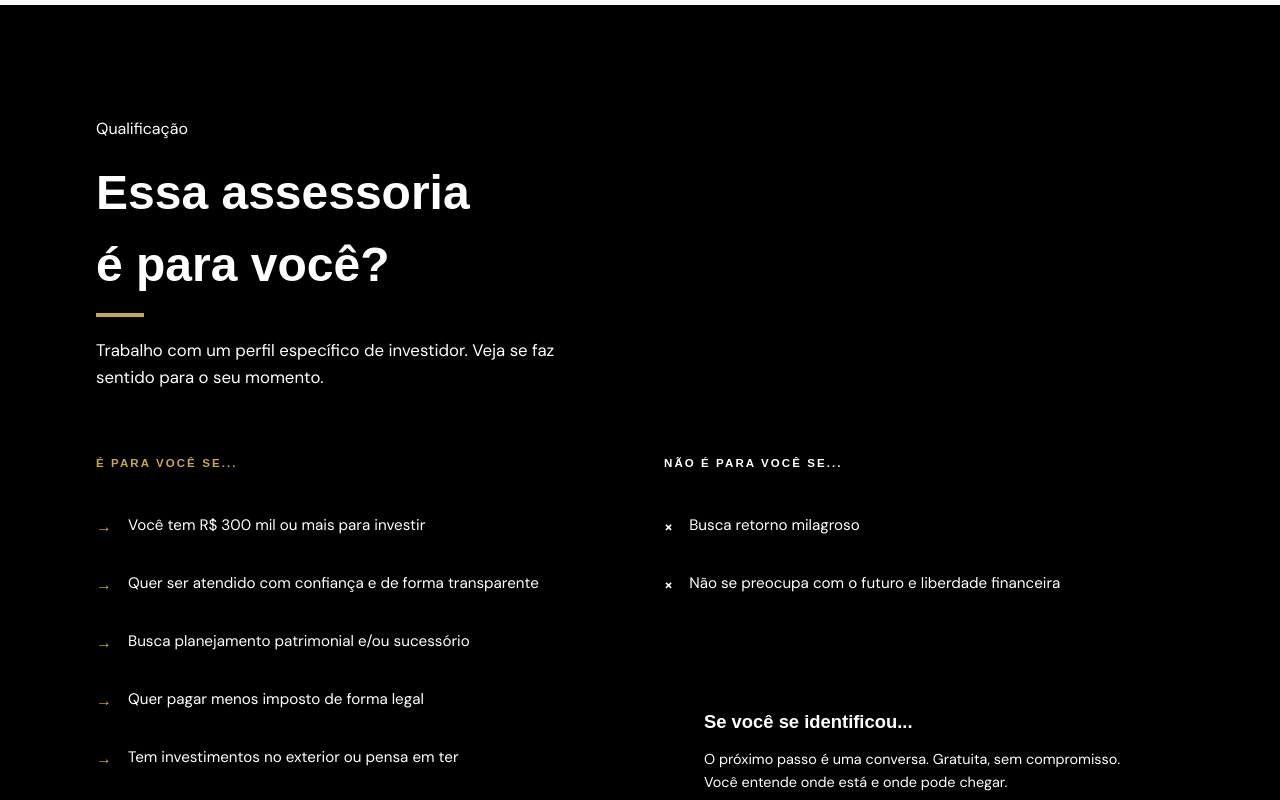
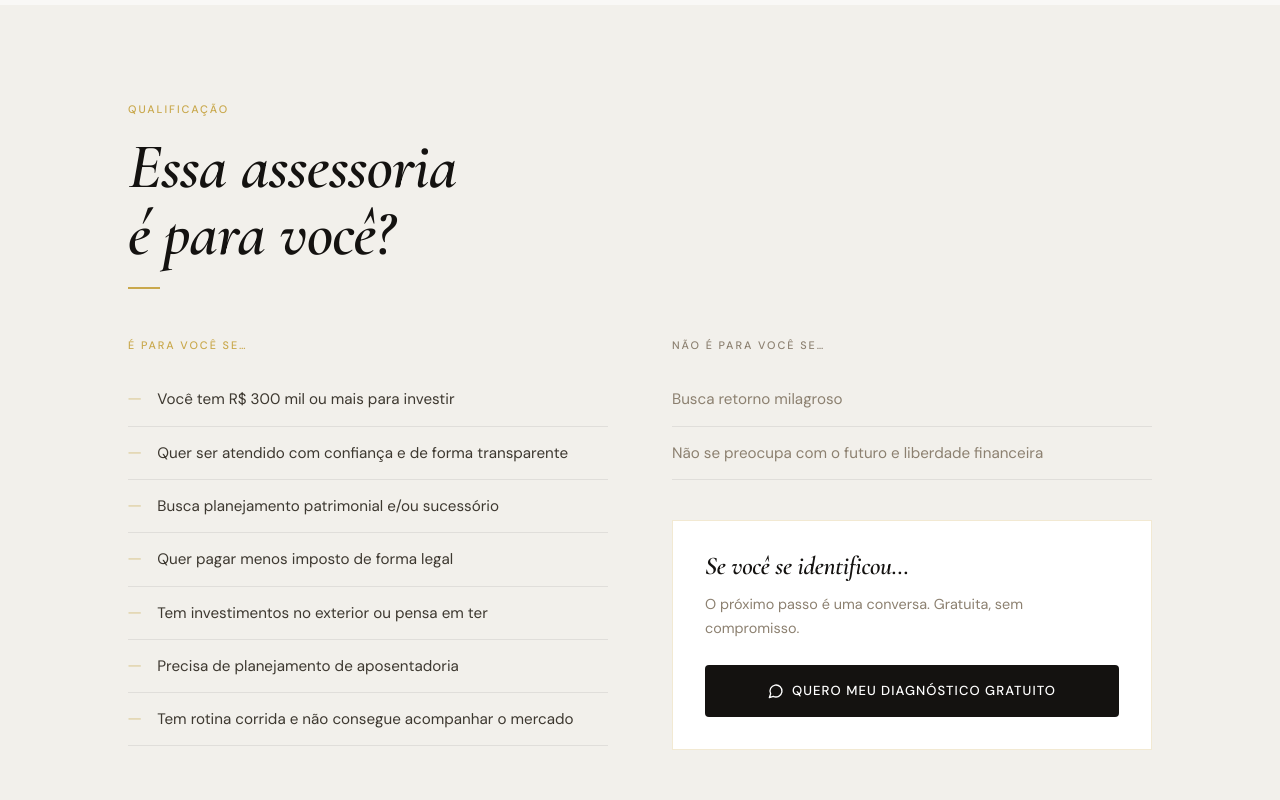
Before and after one commit to theolimaa/lp, a React (Vite) app: page / in a window 1280 px wide. Shown: the part 2480-3280 px from the top of the page. Built offline with nearby package versions, Linux system fonts and the light colour scheme.

Commit message:
Update ForWhomSection.jsx

```diff
--- a/src/components/ForWhomSection.jsx
+++ b/src/components/ForWhomSection.jsx
@@ -19,114 +19,69 @@ const notForYou = [
 
 const ForWhomSection = () => {
   const ref = React.useRef(null);
-  const inView = useInView(ref, { once: true, margin: '-80px' });
+  const inView = useInView(ref, { once: true, margin: '-60px' });
 
   const handleWhatsApp = () => {
-    const message = encodeURIComponent('Olá, Theo. Gostaria de agendar um diagnóstico de eficiência patrimonial.');
-    window.open(`https://api.whatsapp.com/message/UZZHBP7KOC5AJ1?text=${message}`, '_blank');
+    const msg = encodeURIComponent('Olá, Theo. Gostaria de agendar um diagnóstico de eficiência patrimonial.');
+    window.open(`https://api.whatsapp.com/message/UZZHBP7KOC5AJ1?text=${msg}`, '_blank');
   };
 
   return (
-    <section
-      ref={ref}
-      className="py-20 lg:py-28 px-6"
-      style={{ background: 'linear-gradient(to bottom, var(--bg-dark) 0%, var(--bg-light) 140px)' }}
-    >
-      <div className="container mx-auto max-w-6xl">
-
-        {/* Header */}
-        <motion.div
-          initial={{ opacity: 0, y: 24 }}
-          animate={inView ? { opacity: 1, y: 0 } : {}}
-          transition={{ duration: 0.6, ease: [0.22, 1, 0.36, 1] }}
-          className="mb-14 lg:mb-16"
-        >
-          <p className="eyebrow mb-4">Qualificação</p>
-          <h2 style={{ fontFamily: "'Montserrat', sans-serif", fontWeight: 800, fontSize: 'clamp(2rem, 4vw, 3rem)', color: 'var(--text-on-light)', marginBottom: '0.75rem' }}>
+    <section ref={ref} className="px-5 lg:px-16 py-16 lg:py-24" style={{ backgroundColor: 'var(--paper-2)' }}>
+      <div className="max-w-5xl mx-auto">
+        <motion.div initial={{ opacity: 0, y: 20 }} animate={inView ? { opacity: 1, y: 0 } : {}} transition={{ duration: 0.6 }} className="mb-12">
+          <p className="label mb-4">Qualificação</p>
+          <h2 className="display" style={{ fontSize: 'clamp(2.4rem, 8vw, 4rem)' }}>
             Essa assessoria<br />é para você?
           </h2>
-          <span className="block w-12 h-1" style={{ backgroundColor: 'var(--gold)' }} />
-          <p className="mt-5 max-w-lg leading-relaxed" style={{ color: 'var(--text-muted-light)', fontSize: 'clamp(0.95rem, 2vw, 1.05rem)' }}>
-            Trabalho com um perfil específico de investidor. Veja se faz sentido para o seu momento.
-          </p>
+          <span className="gold-rule mt-5 block" />
         </motion.div>
 
-        <div className="grid lg:grid-cols-2 gap-8 lg:gap-12">
-
-          {/* For You */}
-          <motion.div
-            initial={{ opacity: 0, x: -20 }}
-            animate={inView ? { opacity: 1, x: 0 } : {}}
-            transition={{ duration: 0.6, delay: 0.1, ease: [0.22, 1, 0.36, 1] }}
-          >
-            <p className="font-bold uppercase tracking-widest mb-6" style={{ color: 'var(--gold)', fontSize: '0.72rem', fontFamily: "'Montserrat', sans-serif", letterSpacing: '0.18em' }}>
-              É para você se...
-            </p>
+        <div className="lg:grid lg:grid-cols-2 lg:gap-16">
+          {/* For you */}
+          <motion.div initial={{ opacity: 0, y: 16 }} animate={inView ? { opacity: 1, y: 0 } : {}} transition={{ duration: 0.6, delay: 0.1 }}>
+            <p className="label mb-5" style={{ color: 'var(--gold)' }}>É para você se…</p>
             <ul>
               {forYou.map((item, i) => (
                 <motion.li
                   key={i}
-                  initial={{ opacity: 0, x: -12 }}
+                  initial={{ opacity: 0, x: -8 }}
                   animate={inView ? { opacity: 1, x: 0 } : {}}
-                  transition={{ duration: 0.45, delay: 0.15 + i * 0.07 }}
-                  className="flex items-start gap-4 py-4"
-                  style={{ borderBottom: '1px solid var(--border-light)' }}
+                  transition={{ duration: 0.4, delay: 0.15 + i * 0.06 }}
+                  className="flex items-start gap-4 py-3.5"
+                  style={{ borderBottom: '1px solid var(--rule)' }}
                 >
-                  <span className="flex-shrink-0 mt-0.5 font-bold" style={{ color: 'var(--gold)', fontFamily: "'Montserrat', sans-serif" }}>→</span>
-                  <span style={{ color: 'var(--text-body-light)', fontSize: '0.95rem', lineHeight: 1.6 }}>{item}</span>
+                  <span className="stat-num flex-shrink-0 mt-0.5" style={{ fontSize: '1rem', color: 'var(--gold)', lineHeight: 1 }}>—</span>
+                  <span style={{ color: 'var(--ink-warm)', fontSize: '0.95rem', lineHeight: 1.6 }}>{item}</span>
                 </motion.li>
               ))}
             </ul>
           </motion.div>
 
-          {/* Not For You + CTA */}
-          <motion.div
-            initial={{ opacity: 0, x: 20 }}
-            animate={inView ? { opacity: 1, x: 0 } : {}}
-            transition={{ duration: 0.6, delay: 0.2, ease: [0.22, 1, 0.36, 1] }}
-            className="flex flex-col gap-8"
-          >
+          {/* Not for you + CTA */}
+          <motion.div initial={{ opacity: 0, y: 16 }} animate={inView ? { opacity: 1, y: 0 } : {}} transition={{ duration: 0.6, delay: 0.2 }} className="mt-10 lg:mt-0 flex flex-col gap-10">
             <div>
-              <p className="font-bold uppercase tracking-widest mb-6" style={{ color: 'var(--text-muted-light)', fontSize: '0.72rem', fontFamily: "'Montserrat', sans-serif", letterSpacing: '0.18em' }}>
-                Não é para você se...
-              </p>
+              <p className="label mb-5" style={{ color: 'var(--ink-muted)' }}>Não é para você se…</p>
               <ul>
                 {notForYou.map((item, i) => (
-                  <motion.li
-                    key={i}
-                    initial={{ opacity: 0, x: 12 }}
-                    animate={inView ? { opacity: 1, x: 0 } : {}}
-                    transition={{ duration: 0.45, delay: 0.28 + i * 0.07 }}
-                    className="flex items-start gap-4 py-4"
-                    style={{ borderBottom: '1px solid var(--border-light)' }}
-                  >
-                    <span className="flex-shrink-0 mt-0.5 font-bold" style={{ color: 'var(--text-muted-light)' }}>×</span>
-                    <span style={{ color: 'var(--text-muted-light)', fontSize: '0.95rem', lineHeight: 1.6 }}>{item}</span>
-                  </motion.li>
+                  <li key={i} className="flex items-start gap-4 py-3.5" style={{ borderBottom: '1px solid var(--rule)' }}>
+                    <span style={{ color: 'var(--ink-muted)', fontSize: '0.95rem', lineHeight: 1.6 }}>{item}</span>
+                  </li>
                 ))}
               </ul>
             </div>
 
-            {/* CTA Card — on light bg, card is white */}
-            <motion.div
-              initial={{ opacity: 0, y: 16 }}
-              animate={inView ? { opacity: 1, y: 0 } : {}}
-              transition={{ duration: 0.6, delay: 0.5 }}
-              className="p-8 lg:p-10 mt-auto"
-              style={{ backgroundColor: 'var(--bg-card-light)', border: '1px solid var(--border-gold)', boxShadow: '0 4px 24px rgba(0,0,0,0.06)' }}
-            >
-              <p className="font-bold mb-3" style={{ color: 'var(--text-on-light)', fontFamily: "'Montserrat', sans-serif", fontSize: '1.15rem' }}>
-                Se você se identificou...
+            {/* CTA box */}
+            <div className="p-7 lg:p-8" style={{ backgroundColor: 'var(--surface)', border: '1px solid rgba(201,168,76,0.25)' }}>
+              <p className="display mb-3" style={{ fontSize: '1.6rem' }}>Se você se identificou…</p>
+              <p className="mb-6" style={{ color: 'var(--ink-muted)', fontSize: '0.9rem', lineHeight: 1.7 }}>
+                O próximo passo é uma conversa. Gratuita, sem compromisso.
               </p>
-              <p className="leading-relaxed mb-7" style={{ color: 'var(--text-muted-light)', fontSize: '0.9rem' }}>
-                O próximo passo é uma conversa. Gratuita, sem compromisso.
-                Você entende onde está e onde pode chegar.
-              </p>
-              <button onClick={handleWhatsApp} className="btn-gold w-full justify-center">
-                <MessageCircle className="w-4 h-4 flex-shrink-0" />
+              <button onClick={handleWhatsApp} className="btn-primary w-full justify-center">
+                <MessageCircle className="w-4 h-4" />
                 Quero meu diagnóstico gratuito
               </button>
-            </motion.div>
+            </div>
           </motion.div>
         </div>
       </div>
```
